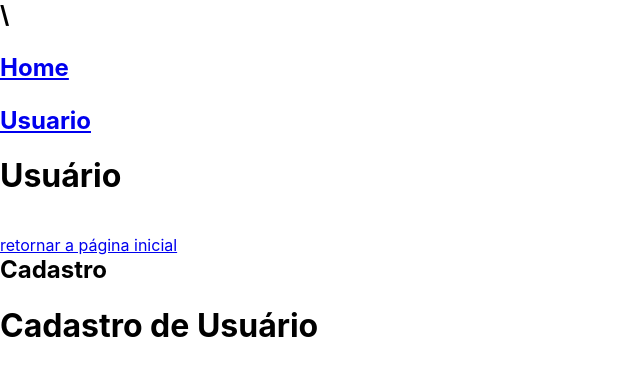
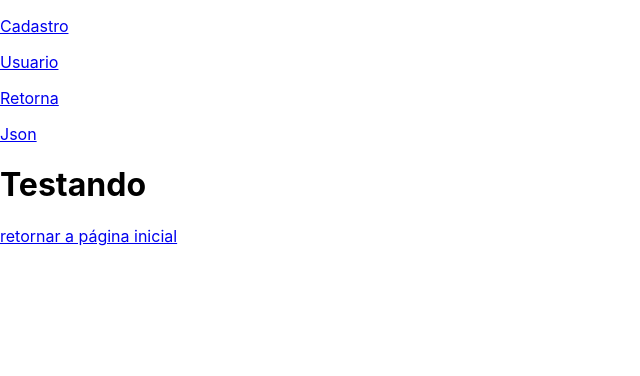
Before and after one commit to GabrielAquila/Impacta-v2, a React (Create React App) app in the folder 4semestre/Frameworks/primeiro-app/: page /retorna in a window 1280 px wide. Shown: the top 376 px of the page, without its empty margins (0-640 px from the left). Built offline with nearby package versions, Linux system fonts and the light colour scheme.

Commit message:
Config e criando componentes
Signed-off-by: Gabriel Aquila <capu.gabriel@gmail.com>

```diff
--- a/4semestre/Frameworks/primeiro-app/package.json
+++ b/4semestre/Frameworks/primeiro-app/package.json
@@ -8,7 +8,8 @@
     "@testing-library/user-event": "^13.5.0",
     "react": "^18.2.0",
     "react-dom": "^18.2.0",
-    "react-scripts": "5.0.1",
+    "react-router-dom": "^6.10.0",
+    "react-scripts": "^5.0.1",
     "web-vitals": "^2.1.4"
   },
   "scripts": {
--- a/4semestre/Frameworks/primeiro-app/src/App.js
+++ b/4semestre/Frameworks/primeiro-app/src/App.js
@@ -1,22 +1,26 @@
 import React from 'react';
-import {Switch, Route, Link} from 'react-router-dom';
-import Home from './Home';
-import Sobre from './Sobre';
+import {Route, Routes, Link} from 'react-router-dom'
+import Cadastro from './Cadastro';
 import Usuario from './Usuario';
+import Retorna from './Retorna';
+import Json from './Json';
 
 export default function App() {
   return (
       <>
-    <header>\
-    <p><Link to='/home'>Home</Link></p>
-    <Link to='/usuario'>Usuario</Link>
+    <header>
+    <p><Link to='/cadastro'>Cadastro</Link></p>
+    <p><Link to='/usuario'>Usuario</Link></p>
+    <p><Link to='/retorna'>Retorna</Link></p>
+    <p><Link to='/json'>Json</Link></p>
     </header>
     <main>
-        <Switch>
-          <Route path='/usuario' component= {Usuario}/>
-          <Route path='/sobre' component= {Sobre}/>
-          <Route path='/home' component= {Home}/>
-        </Switch>
+        <Routes>
+          <Route path='/usuario' element= {<Usuario/>}/>
+          <Route path='/cadastro' element= {<Cadastro/>}/>
+          <Route path='/retorna' element= {<Retorna/>}/>
+          <Route path='/json' element= {<Json/>}/>
+        </Routes>
       </main></>
   );
 }
--- a/4semestre/Frameworks/primeiro-app/src/Cadastro.js
+++ b/4semestre/Frameworks/primeiro-app/src/Cadastro.js
@@ -1,5 +1,4 @@
-import './Form.css';
-
+import React from 'react';
 function Cadastro() {
   return (
     <div>
--- a/4semestre/Frameworks/primeiro-app/src/Form.css
+++ /dev/null
@@ -1,14 +0,0 @@
-/* Form.css */
-
-header {
-  font-size: 24px;
-  font-weight: bold;
-  margin-bottom: 20px;
-}
-
-h1 {
-  font-size: 32px;
-  margin-bottom: 40px;
-}
-
-/* Estilos adicionais aqui */
--- /dev/null
+++ b/4semestre/Frameworks/primeiro-app/src/Json.js
@@ -0,0 +1,32 @@
+import React, { useState, useEffect } from 'react';
+
+export default function Alunos(){
+
+    const [users, setUsers] = useState();
+
+    const getApiData = async () => {
+        const response = await fetch(
+          "https://jsonplaceholder.typicode.com/todos/"
+        ).then((response) => response.json());
+
+        setUsers(response);
+      };
+
+      useEffect(() => {
+        getApiData();
+      }, []);
+return (
+
+
+<div className="app">
+{users && users.map((user) => (
+  <div className="item-container">
+    Id:{user.id} - Title: {user.title}
+  </div>
+))}
+</div>
+
+
+
+   );
+}
--- /dev/null
+++ b/4semestre/Frameworks/primeiro-app/src/Retorna.js
@@ -0,0 +1,15 @@
+import React from "react";
+import { Link } from "react-router-dom";
+
+export default function Retorna (){
+    // const location = useLocation();
+    // const history = useHistory();
+    // const { id } = useParams();
+    return (
+        <div>
+            {/* <h1>Path: {location.pathname}</h1> */}
+            <h1>Testando</h1>
+            <Link to="/Retorna">retornar a página inicial</Link>
+        </div>
+    );
+}
--- a/4semestre/Frameworks/primeiro-app/src/index.js
+++ b/4semestre/Frameworks/primeiro-app/src/index.js
@@ -2,17 +2,14 @@ import React from 'react';
 import ReactDOM from 'react-dom/client';
 import './index.css';
 import App from './App';
-import Cadastro from './Cadastro';
-import Usuario from './Usuario';
+
 import reportWebVitals from './reportWebVitals';
 import { BrowserRouter } from 'react-router-dom';
 
 const root = ReactDOM.createRoot(document.getElementById('root'));
 root.render(
   <BrowserRouter>
-    <App />
-    <Usuario />
-    <Cadastro />
+    <App/>
   </BrowserRouter>
 );
 
```
Also changed, not shown: 1 other file (tests, documents, lock files or other folders).
